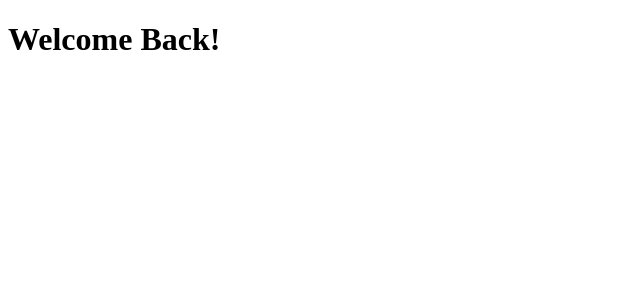
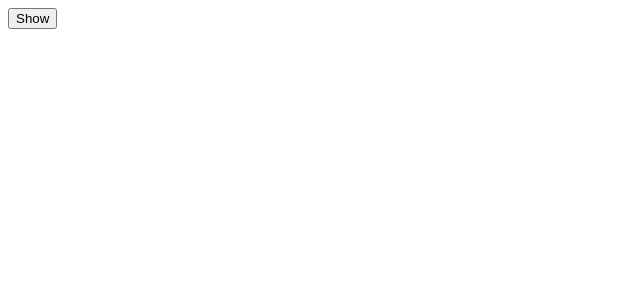
Before and after one commit to WHS95/React-project, a React (Create React App) app: page / in a window 1280 px wide. Shown: the top 300 px of the page, without its empty margins (0-640 px from the left). Built offline with nearby package versions, Linux system fonts and the light colour scheme.

Commit message:
FIX(clenUp react-study)

```diff
--- a/src/App.js
+++ b/src/App.js
@@ -1,9 +1,22 @@
+import { useState, useEffect } from "react";
+
+function Hello() {
+  useEffect(() => {
+    console.log("hi");
+    return () => console.log("bye");
+  }, []);
+  return <h1>Hello</h1>;
+}
+
 function App() {
+  const [showing, setShowing] = useState(false);
+  const onClick = () => setShowing((prev) => !prev);
   return (
     <div>
-      <h1>Welcome Back!</h1>
+      {showing ? <Hello /> : null}
+      <button onClick={onClick}>{showing ? "Hide" : "Show"}</button>
     </div>
   );
 }
 
-export default App
+export default App;
```
